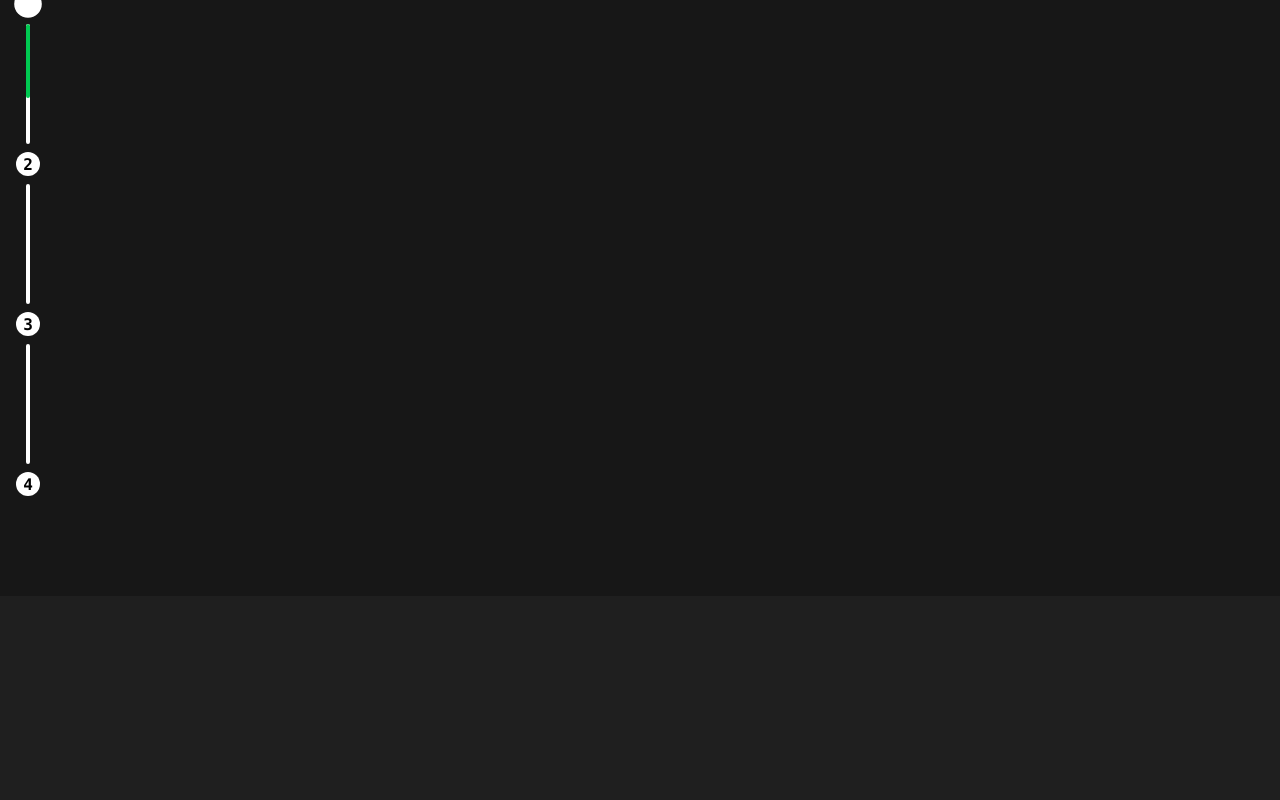
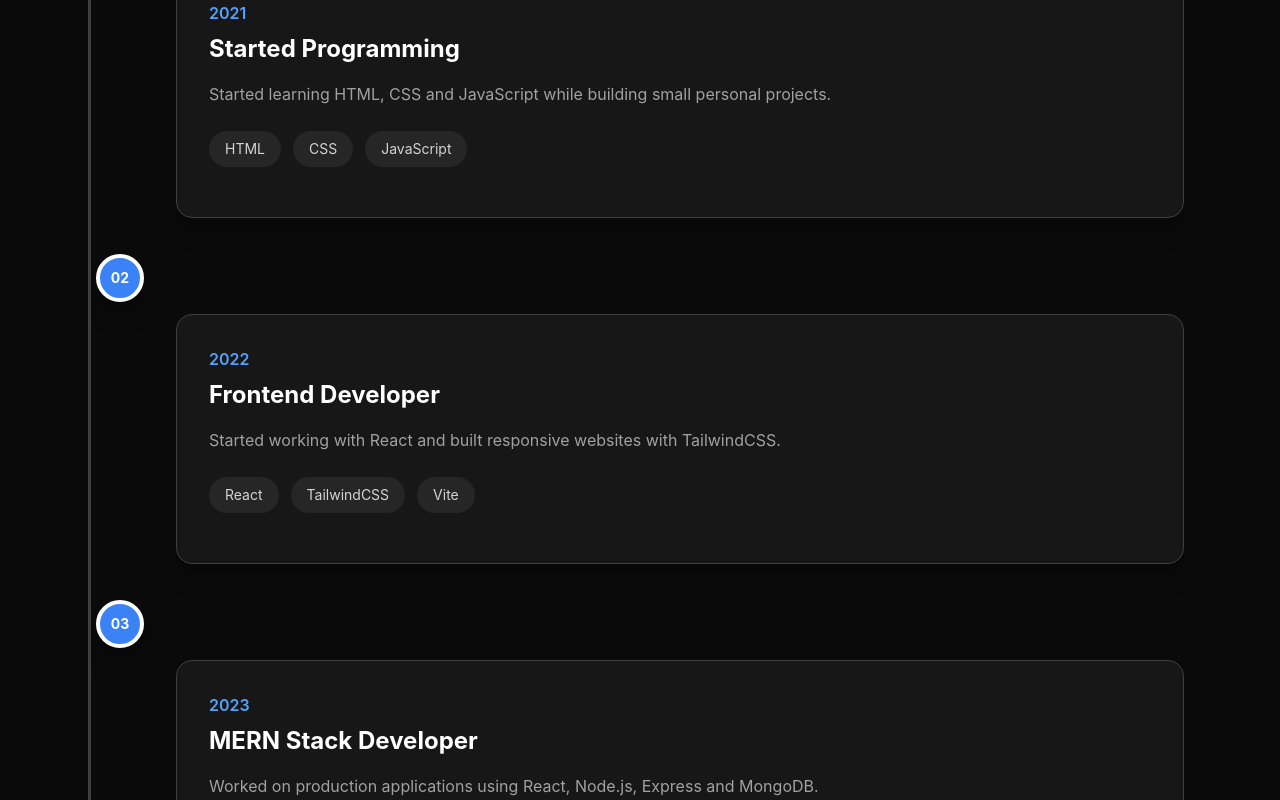
Before and after one commit to 10Yash10/React-Motion, a React (Vite) app: page / in a window 1280 px wide. Shown: the part 1020-1820 px from the top of the page. Built offline with nearby package versions, Linux system fonts and the light colour scheme.

Commit message:
working with dynamic values

```diff
--- a/src/App.jsx
+++ b/src/App.jsx
@@ -20,10 +20,11 @@ import React from "react";
 // import L19 from "./Lessions/L19_Parallax";
 // import L20 from "./Lessions/L20_StickyStoryTelling";
 // import StickyScrollProjects from "./Lessions/StickyScrollProject";
-import L21 from "./Lessions/L21_TimeLineNumber";
+// import L21 from "./Lessions/L21_TimeLineNumber";
+import L22 from "./Lessions/L22_TimeLineFunction";
 
 const App = () => {
-  return <L21 />;
+  return <L22 />;
 };
 
 export default App;
--- /dev/null
+++ b/src/Lessions/L22_TimeLineFunction.jsx
@@ -0,0 +1,385 @@
+import React, { useRef } from "react";
+import { motion, useScroll, useTransform, useSpring } from "motion/react";
+
+export const timelineData = [
+  {
+    id: 1,
+    year: "2021",
+    title: "Started Programming",
+    description:
+      "Started learning HTML, CSS and JavaScript while building small personal projects.",
+    technologies: ["HTML", "CSS", "JavaScript"],
+  },
+  {
+    id: 2,
+    year: "2022",
+    title: "Frontend Developer",
+    description:
+      "Started working with React and built responsive websites with TailwindCSS.",
+    technologies: ["React", "TailwindCSS", "Vite"],
+  },
+  {
+    id: 3,
+    year: "2023",
+    title: "MERN Stack Developer",
+    description:
+      "Worked on production applications using React, Node.js, Express and MongoDB.",
+    technologies: ["React", "Node", "Express", "MongoDB"],
+  },
+  {
+    id: 4,
+    year: "2024",
+    title: "React Native Developer",
+    description:
+      "Built cross-platform mobile applications with animations and API integrations.",
+    technologies: ["React Native", "Redux", "Firebase"],
+  },
+  {
+    id: 5,
+    year: "2025",
+    title: "Team Lead",
+    description:
+      "Led development, mentored junior developers and managed client projects.",
+    technologies: ["Leadership", "Architecture", "Code Review"],
+  },
+  {
+    id: 6,
+    year: "Future",
+    title: "Senior Full Stack Engineer",
+    description: "Building scalable products and world-class user experiences.",
+    technologies: ["System Design", "Cloud", "AI"],
+  },
+];
+
+const L22 = () => {
+  return (
+    <main
+      className="
+      min-h-screen
+      bg-neutral-950
+      text-white
+      "
+    >
+      {/* Hero */}
+
+      <section
+        className="
+        h-screen
+        flex
+        items-center
+        justify-center
+        "
+      >
+        <div className="text-center">
+          <h1
+            className="
+            text-7xl
+            font-black
+            "
+          >
+            Yash Sharma
+          </h1>
+
+          <p
+            className="
+            mt-6
+            text-neutral-400
+            text-xl
+            "
+          >
+            Full Stack Developer
+          </p>
+        </div>
+      </section>
+
+      <Timeline />
+
+      <section
+        className="
+        h-screen
+        flex
+        items-center
+        justify-center
+        "
+      >
+        <h2
+          className="
+          text-5xl
+          font-bold
+          "
+        >
+          Contact Me
+        </h2>
+      </section>
+    </main>
+  );
+};
+
+export default L22;
+
+// ================================= useTimelineProgress
+const useTimelineProgress = () => {
+  const sectionRef = useRef(null);
+
+  const { scrollYProgress } = useScroll({
+    target: sectionRef,
+  });
+
+  const lineHeight = useTransform(scrollYProgress, [0, 1], ["0%", "100%"]);
+
+  const smoothHeight = useSpring(lineHeight, {
+    stiffness: 180,
+    damping: 30,
+  });
+
+  return {
+    sectionRef,
+    scrollYProgress,
+
+    lineHeight: smoothHeight,
+  };
+};
+
+// ================================= useTimelineItemProgress
+const useTimelineItemProgress = (index, total, progress) => {
+  console.log(index, total, progress);
+  const start = index / total;
+  const end = (index + 1) / total; // end here is basically the next range
+  const threshold = start + (end - start) * 0.4;
+
+  // example:
+  // index = 2 and total = 4 so start = 0.5 and end = 0.75.
+  // this whole is now dynamic.
+
+  //   circle scale
+  const circleScale = useTransform(
+    progress,
+    [start, threshold, end],
+    [1, 1.2, 1],
+  );
+
+  //   card opacity
+  const cardOpacity = useTransform(progress, [start, end], [0, 1]);
+
+  //   card y
+  const cardY = useTransform(progress, [start, end], [60, 0]);
+
+  //   circle color
+  const circleColor = useTransform(
+    progress,
+    [start, end],
+    ["#525252", "#3b82f6"],
+  );
+
+  return {
+    start,
+    end,
+    threshold,
+
+    circleScale,
+    circleColor,
+
+    cardOpacity,
+    cardY,
+  };
+};
+
+// ================================= TimelineProgress
+const TimelineProgress = ({ lineHeight }) => {
+  return (
+    <>
+      {/* Background Line */}
+      <div
+        className="
+        absolute
+        left-6
+        top-0
+        h-full
+        w-[3px]
+        rounded-full
+        bg-neutral-700
+        "
+      />
+
+      {/* Animated Progress */}
+      <motion.div
+        className="
+        absolute
+        left-6
+        top-0
+        w-[3px]
+        rounded-full
+        bg-gradient-to-b
+        from-blue-500
+        via-cyan-400
+        to-indigo-500
+        origin-top
+        "
+        style={{
+          height: lineHeight,
+        }}
+      />
+    </>
+  );
+};
+
+// ================================= TimeLineItem
+const TimelineItem = ({ key, item, index, totalItems, scrollYProgress }) => {
+  console.log(index, totalItems, scrollYProgress);
+  const { circleScale, circleColor, cardOpacity, cardY } =
+    useTimelineItemProgress(index, totalItems, scrollYProgress);
+
+  return (
+    <div
+      className="
+      relative
+      flex
+      gap-8
+      min-h-[250px]
+      "
+    >
+      {/* Left Side */}
+
+      <div
+        className="
+        relative
+        flex
+        flex-col
+        items-center
+        w-12
+        "
+      >
+        <motion.div
+          style={{
+            scale: circleScale,
+            backgroundColor: circleColor,
+          }}
+          className="
+          h-12
+          w-12
+          rounded-full
+          border-4
+          border-white
+          shadow-xl
+          flex
+          items-center
+          justify-center
+          text-sm
+          font-bold
+          text-white
+          z-10
+          "
+        >
+          {String(item.id).padStart(2, "0")}
+        </motion.div>
+      </div>
+
+      {/* Card */}
+
+      <motion.div
+        style={{
+          opacity: cardOpacity,
+          y: cardY,
+        }}
+        className="
+        flex-1
+        rounded-2xl
+        border
+        border-neutral-700
+        bg-neutral-900
+        p-8
+        shadow-xl
+        "
+      >
+        <p className="text-blue-400 font-semibold">{item.year}</p>
+
+        <h2
+          className="
+          mt-2
+          text-2xl
+          font-bold
+          text-white
+          "
+        >
+          {item.title}
+        </h2>
+
+        <p
+          className="
+          mt-4
+          text-neutral-400
+          leading-relaxed
+          "
+        >
+          {item.description}
+        </p>
+
+        <div
+          className="
+          mt-6
+          flex
+          flex-wrap
+          gap-3
+          "
+        >
+          {item.technologies.map((tech) => (
+            <span
+              key={tech}
+              className="
+              rounded-full
+              bg-neutral-800
+              px-4
+              py-2
+              text-sm
+              text-neutral-300
+              "
+            >
+              {tech}
+            </span>
+          ))}
+        </div>
+      </motion.div>
+    </div>
+  );
+};
+
+// ================================= TimeLine
+
+const Timeline = () => {
+  const { timelineRef, scrollYProgress, lineHeight } = useTimelineProgress();
+
+  return (
+    <section
+      ref={timelineRef}
+      className="
+      relative
+      max-w-6xl
+      mx-auto
+      py-32
+      px-8
+      "
+    >
+      <TimelineProgress lineHeight={lineHeight} />
+
+      <div
+        className="
+        flex
+        flex-col
+        gap-24
+        "
+      >
+        {timelineData.map((item, index) => (
+          <TimelineItem
+            key={item.id}
+            item={item}
+            index={index}
+            totalItems={timelineData.length}
+            scrollYProgress={scrollYProgress}
+          />
+        ))}
+      </div>
+    </section>
+  );
+};
+
+// ================================= useTimelineProgress
```
